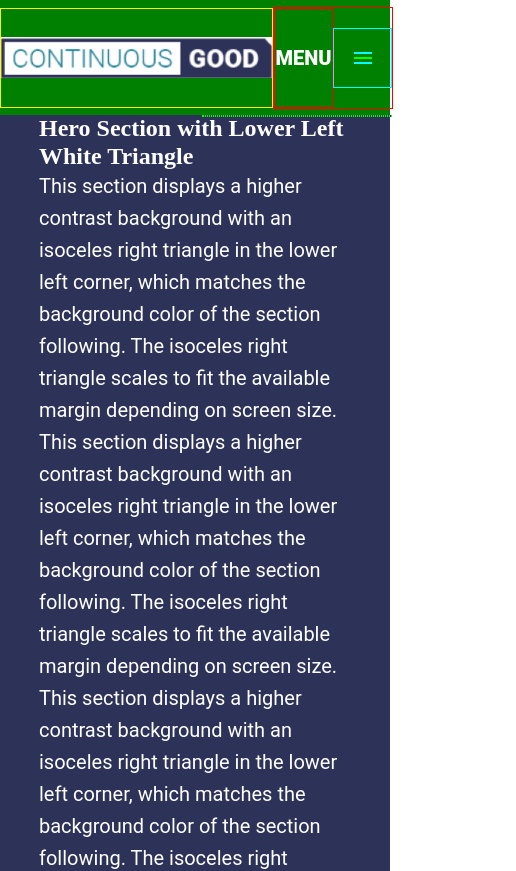
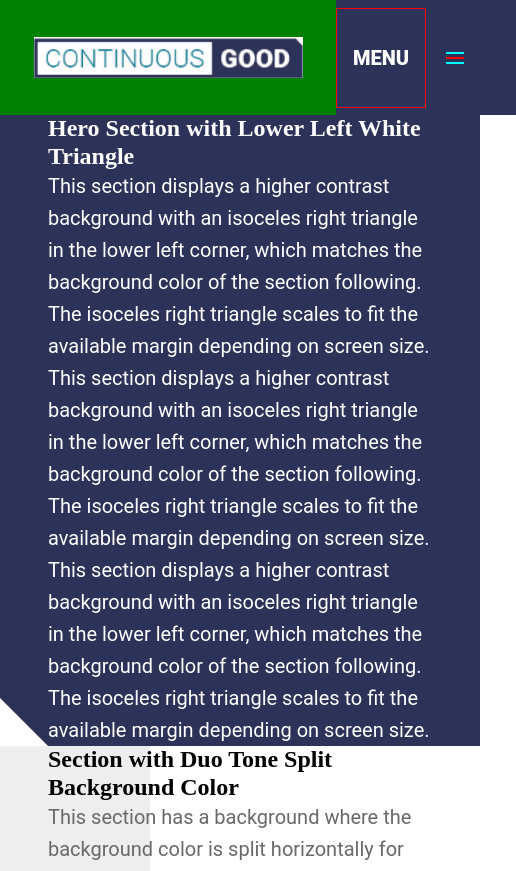
Before and after one commit to aXb0t/Continuous-Good-Style, a plain HTML site: page index.html in a window 390 px wide. Shown: the top 871 px of the page, 516 px wide, since content can reach past the window. Drawn offline with Linux system fonts and the light colour scheme.

Commit message:
block out menu nav

```diff
--- a/mobile-header.css
+++ b/mobile-header.css
@@ -10,6 +10,7 @@
         }
     }
 
+    /* parent selector pseudo class */
     .container:has(> header.header) {
         max-width: 100%;
         margin: 0;
@@ -17,8 +18,8 @@
 
     .header #logo {
         height: 100px;
-        width: 70%;
-        border: 1px solid yellow;
+        background-size: 80%;
+
     }
 
     .header nav {
@@ -28,10 +29,9 @@
         justify-content: flex-end;
         list-style: none;
         padding: 0;
-        background: transparent;
-        border: 1px solid red;
+        background: var(--color-navy);
         position: inherit;
-        max-height: 100%;
+        height: 115px;
         clear: both;
     }
 
@@ -45,7 +45,7 @@
         justify-content: center;
         align-items: center;
         height: 100px;
-        padding: 20px 0;
+        padding: 0 2rem;
         text-align: center;
         margin: 0 auto;
     }
@@ -55,14 +55,13 @@
         cursor: pointer;
         width: 50%;
         display: block;
-        border: 1px solid aqua;
         padding: 28px 20px;
         position: relative;
         user-select: none;
     }
 
     .header .menu-icon .navicon {
-        background: lime;
+        background: red;
         display: block;
         height: 2px;
         position: relative;
@@ -126,7 +125,6 @@
         overflow: hidden;
         background-color: var(--color-navy);
         color: white;
-        border: 1px dotted lime;
     }
 
     .header .menu li {
--- a/styles.css
+++ b/styles.css
@@ -126,7 +126,6 @@ p {
 }
 
 /* LAYOUT */
-/* responsive layout */
 .wrapper {
     max-width: 80%;
     margin-inline: auto;
@@ -147,7 +146,7 @@ div.container {
 @media (max-width: 48em) {
     .wrapper {
         max-width: 100%;
-        min-width: 100%;
+        min-width: 480px;
         margin-inline: 0;
         border: none;
         background-color: green;
```
Also changed, not shown: index.html (indentation only).
